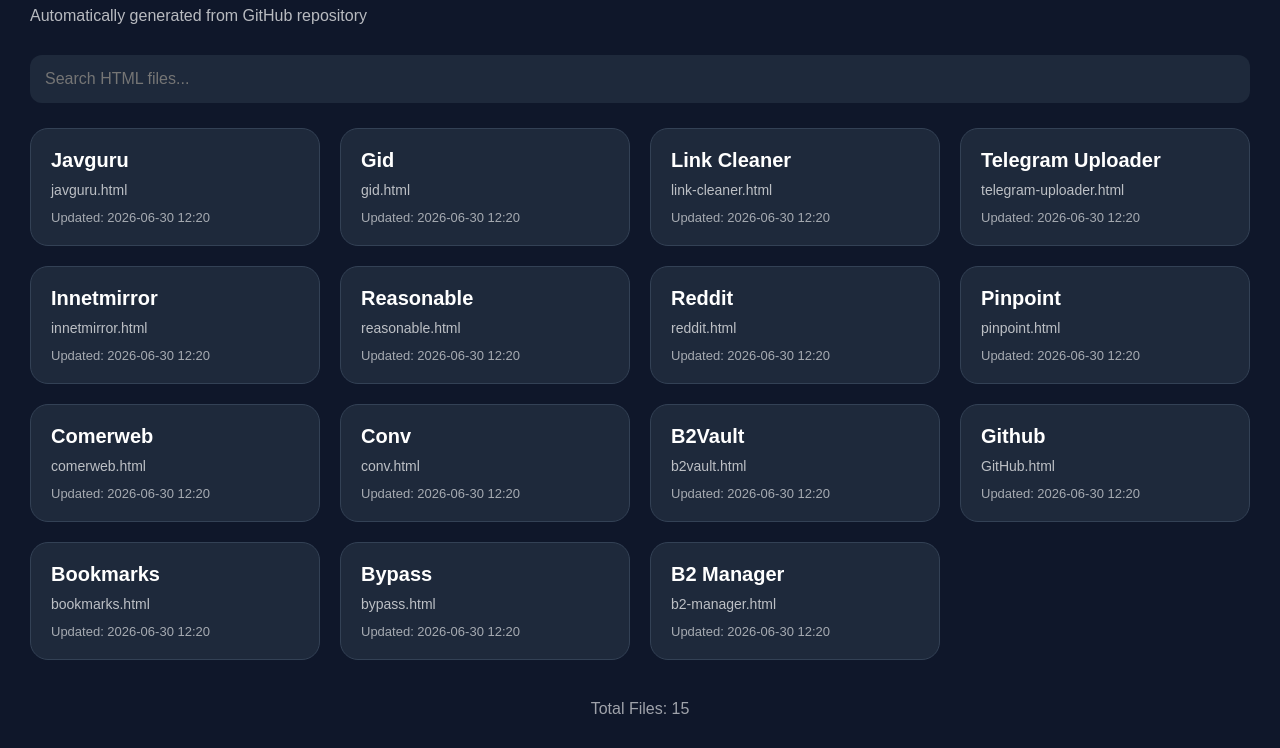
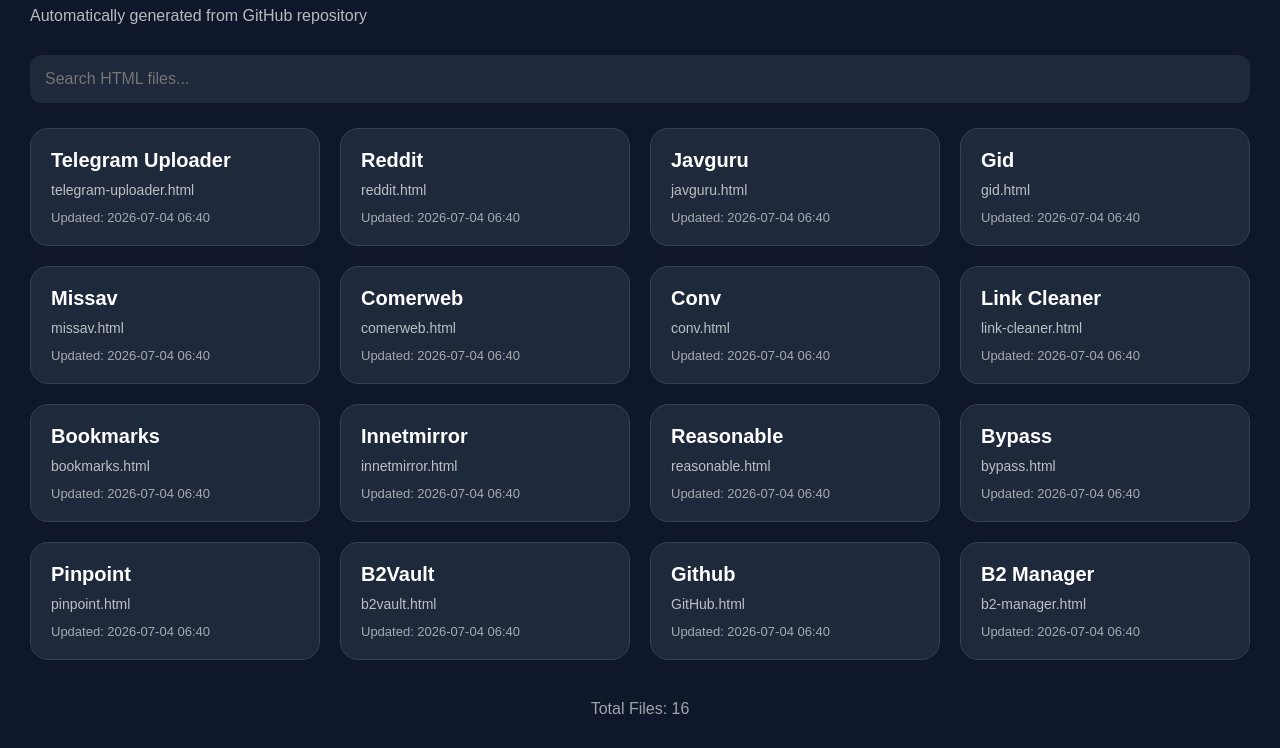
Before and after one commit to GuiltJay/StaticFlow, a plain HTML site: page index.html in a window 1280 px wide. Shown: the part 70-818 px from the top of the page. Drawn offline with Linux system fonts and the light colour scheme.

Commit message:
Auto update index

```diff
--- a/index.html
+++ b/index.html
@@ -98,100 +98,106 @@ h1 {
 
 <div class="grid" id="grid">
 
+    <a class="card" href="telegram-uploader.html">
+        <div class="title">Telegram Uploader</div>
+        <div class="path">telegram-uploader.html</div>
+        <div class="time">Updated: 2026-07-04 06:40</div>
+    </a>
+
+    <a class="card" href="reddit.html">
+        <div class="title">Reddit</div>
+        <div class="path">reddit.html</div>
+        <div class="time">Updated: 2026-07-04 06:40</div>
+    </a>
+
     <a class="card" href="javguru.html">
         <div class="title">Javguru</div>
         <div class="path">javguru.html</div>
-        <div class="time">Updated: 2026-06-30 12:20</div>
+        <div class="time">Updated: 2026-07-04 06:40</div>
     </a>
 
     <a class="card" href="gid.html">
         <div class="title">Gid</div>
         <div class="path">gid.html</div>
-        <div class="time">Updated: 2026-06-30 12:20</div>
+        <div class="time">Updated: 2026-07-04 06:40</div>
+    </a>
+
+    <a class="card" href="missav.html">
+        <div class="title">Missav</div>
+        <div class="path">missav.html</div>
+        <div class="time">Updated: 2026-07-04 06:40</div>
+    </a>
+
+    <a class="card" href="comerweb.html">
+        <div class="title">Comerweb</div>
+        <div class="path">comerweb.html</div>
+        <div class="time">Updated: 2026-07-04 06:40</div>
+    </a>
+
+    <a class="card" href="conv.html">
+        <div class="title">Conv</div>
+        <div class="path">conv.html</div>
+        <div class="time">Updated: 2026-07-04 06:40</div>
     </a>
 
     <a class="card" href="link-cleaner.html">
         <div class="title">Link Cleaner</div>
         <div class="path">link-cleaner.html</div>
-        <div class="time">Updated: 2026-06-30 12:20</div>
+        <div class="time">Updated: 2026-07-04 06:40</div>
     </a>
 
-    <a class="card" href="telegram-uploader.html">
-        <div class="title">Telegram Uploader</div>
-        <div class="path">telegram-uploader.html</div>
-        <div class="time">Updated: 2026-06-30 12:20</div>
+    <a class="card" href="bookmarks.html">
+        <div class="title">Bookmarks</div>
+        <div class="path">bookmarks.html</div>
+        <div class="time">Updated: 2026-07-04 06:40</div>
     </a>
 
     <a class="card" href="innetmirror.html">
         <div class="title">Innetmirror</div>
         <div class="path">innetmirror.html</div>
-        <div class="time">Updated: 2026-06-30 12:20</div>
+        <div class="time">Updated: 2026-07-04 06:40</div>
     </a>
 
     <a class="card" href="reasonable.html">
         <div class="title">Reasonable</div>
         <div class="path">reasonable.html</div>
-        <div class="time">Updated: 2026-06-30 12:20</div>
+        <div class="time">Updated: 2026-07-04 06:40</div>
     </a>
 
-    <a class="card" href="reddit.html">
-        <div class="title">Reddit</div>
-        <div class="path">reddit.html</div>
-        <div class="time">Updated: 2026-06-30 12:20</div>
+    <a class="card" href="bypass.html">
+        <div class="title">Bypass</div>
+        <div class="path">bypass.html</div>
+        <div class="time">Updated: 2026-07-04 06:40</div>
     </a>
 
     <a class="card" href="pinpoint.html">
         <div class="title">Pinpoint</div>
         <div class="path">pinpoint.html</div>
-        <div class="time">Updated: 2026-06-30 12:20</div>
-    </a>
-
-    <a class="card" href="comerweb.html">
-        <div class="title">Comerweb</div>
-        <div class="path">comerweb.html</div>
-        <div class="time">Updated: 2026-06-30 12:20</div>
-    </a>
-
-    <a class="card" href="conv.html">
-        <div class="title">Conv</div>
-        <div class="path">conv.html</div>
-        <div class="time">Updated: 2026-06-30 12:20</div>
+        <div class="time">Updated: 2026-07-04 06:40</div>
     </a>
 
     <a class="card" href="b2vault.html">
         <div class="title">B2Vault</div>
         <div class="path">b2vault.html</div>
-        <div class="time">Updated: 2026-06-30 12:20</div>
+        <div class="time">Updated: 2026-07-04 06:40</div>
     </a>
 
     <a class="card" href="GitHub.html">
         <div class="title">Github</div>
         <div class="path">GitHub.html</div>
-        <div class="time">Updated: 2026-06-30 12:20</div>
-    </a>
-
-    <a class="card" href="bookmarks.html">
-        <div class="title">Bookmarks</div>
-        <div class="path">bookmarks.html</div>
-        <div class="time">Updated: 2026-06-30 12:20</div>
-    </a>
-
-    <a class="card" href="bypass.html">
-        <div class="title">Bypass</div>
-        <div class="path">bypass.html</div>
-        <div class="time">Updated: 2026-06-30 12:20</div>
+        <div class="time">Updated: 2026-07-04 06:40</div>
     </a>
 
     <a class="card" href="b2-manager.html">
         <div class="title">B2 Manager</div>
         <div class="path">b2-manager.html</div>
-        <div class="time">Updated: 2026-06-30 12:20</div>
+        <div class="time">Updated: 2026-07-04 06:40</div>
     </a>
 
 </div>
 
 <div class="footer">
-    Total Files: 15
+    Total Files: 16
 </div>
 
 <script>
```
